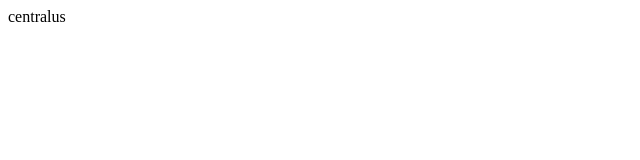
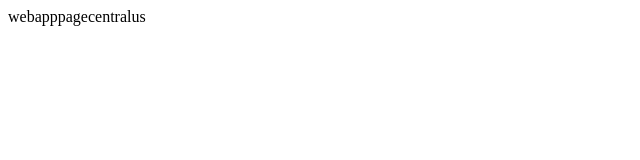
Before and after one commit to mouryanagasai9/mouryarepo, a plain HTML site: page INDEX.html in a window 1280 px wide. Shown: the whole page, without its empty margins (0-640 px from the left). Drawn offline with Linux system fonts and the light colour scheme.

Commit message:
Update INDEX.html

```diff
--- a/INDEX.html
+++ b/INDEX.html
@@ -1,4 +1,4 @@
 <html>
 <Title>webappvm2</Title>
-<Body>centralus</body>
+<Body>webapppagecentralus</body>
 </HTML>
```
